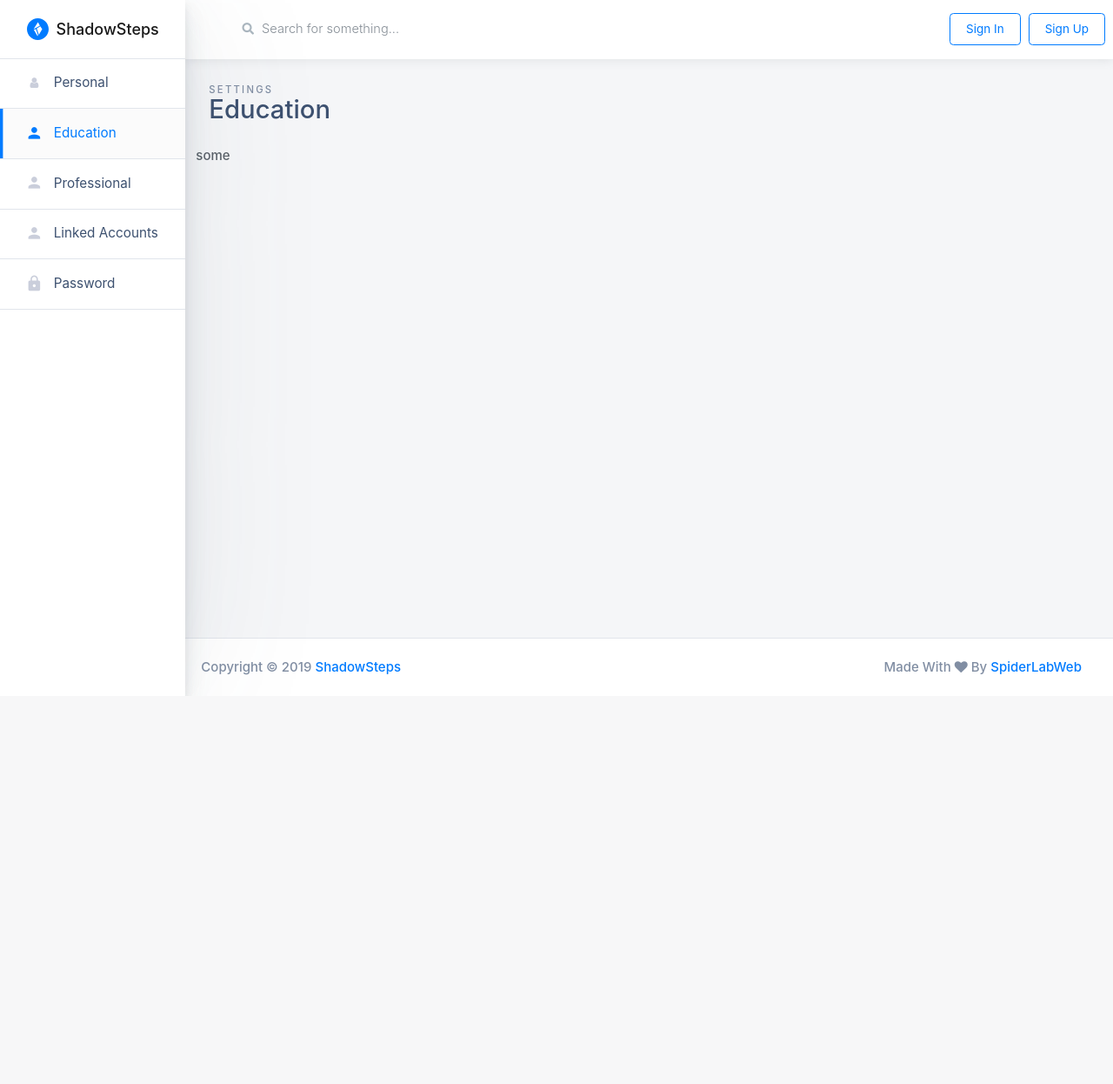
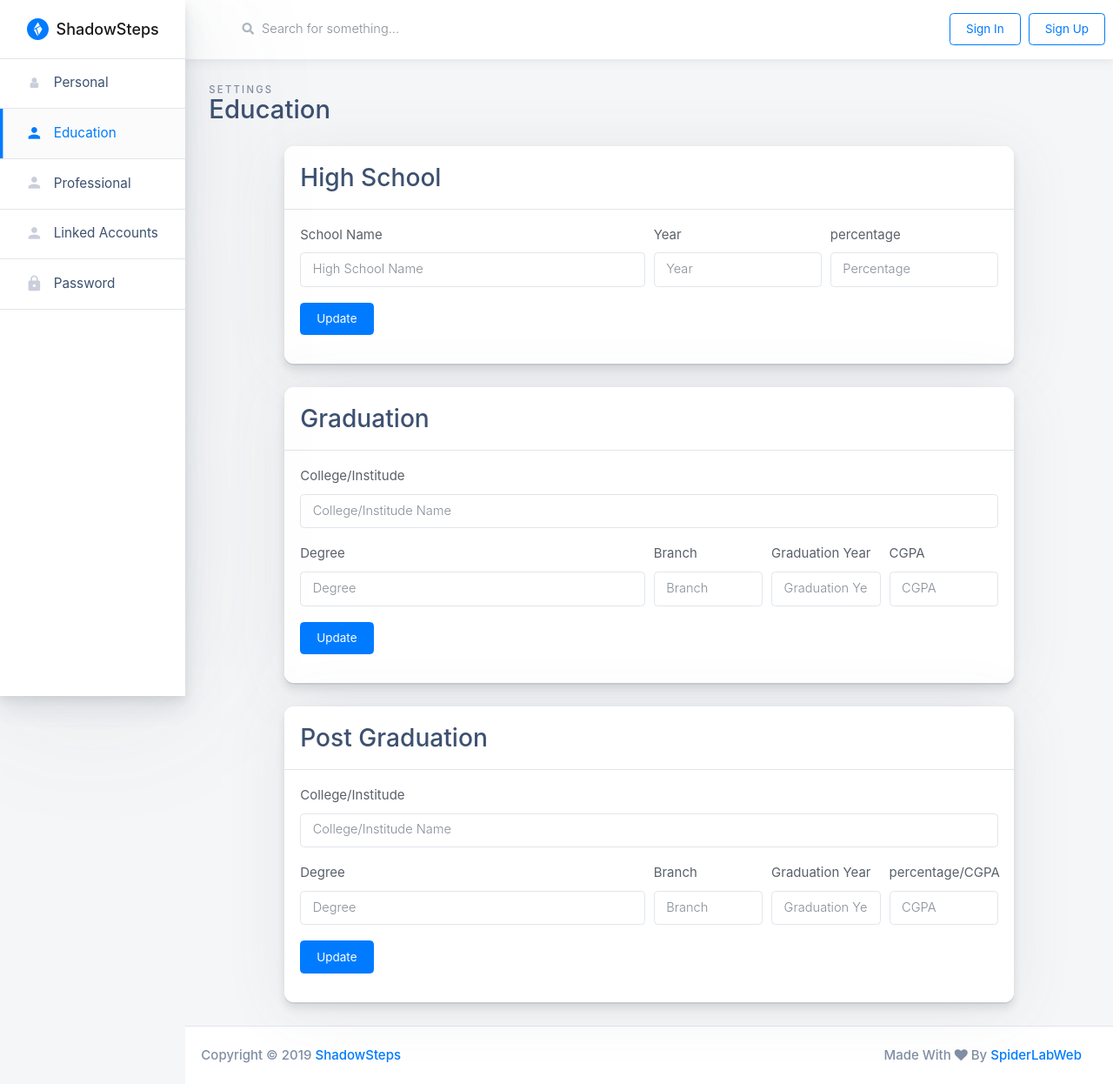
Before and after one commit to georgianamit/Shadowsteps, a Django app: template src/ShadowSteps/account/templates/account/settings.html in a window 1280 px wide, after a click that opens the changed part. Shown: the whole page at 87% size. Before the commit the page ends 800 px from the top, so only its background shows below. Run offline with Django 3.2, Linux system fonts and the light colour scheme; the template is opened without the code that fills it: values that come from a table or form of the project are taken from there, others are empty; some libraries are stand-ins or nearby versions.

Commit message:
completed the personal and education setting

```diff
--- a/src/ShadowSteps/account/forms.py
+++ b/src/ShadowSteps/account/forms.py
@@ -1,6 +1,7 @@
 from django import forms
 from django.contrib.auth.models import User
 from .models import Profile
+import datetime
 
 class SignUpForm(forms.ModelForm):
     username = forms.CharField(widget=forms.TextInput(
@@ -93,7 +94,7 @@ class AvatarUploadForm(forms.ModelForm):
         )
 
 class BioSettingForm(forms.ModelForm):
-    bio = forms.CharField(widget=forms.TextInput(
+    bio = forms.CharField(widget=forms.Textarea(
         attrs={
             'class':"form-control",
             'id':"form1-username",
@@ -117,6 +118,24 @@ class BioSettingForm(forms.ModelForm):
         )
 
 class PersonalProfileSettingForm(forms.ModelForm):
+    GENDER_CHOICES = (
+    ('M', 'Male'),
+    ('F', 'Female'),
+    )
+    dob = forms.DateField(widget=forms.SelectDateWidget(
+        years=range(1980, datetime.date.today().year+1),
+        attrs={
+            'class':"form-control",
+        }
+    ))
+    gender = forms.ChoiceField(
+        choices=GENDER_CHOICES,
+        widget=forms.Select(
+        attrs={
+            'class':"form-control",
+            'id':"form1-gender",
+        }
+    ))
     phone_no = forms.CharField(widget=forms.TextInput(
         attrs={
             'class':"form-control",
@@ -154,7 +173,7 @@ class PersonalProfileSettingForm(forms.ModelForm):
     ))
     class Meta:
         model = Profile
-        fields = ("phone_no", "address", "state", "city", "zip_code")
+        fields = ("gender", "dob", "phone_no", "address", "state", "city", "zip_code")
 
 class PersonalUserSettingForm(forms.ModelForm):
     first_name = forms.CharField(widget=forms.TextInput(
@@ -181,3 +200,111 @@ class PersonalUserSettingForm(forms.ModelForm):
     class Meta:
         model = User
         fields = ("first_name", "last_name", "email")
+
+class HighSchoolSettingForm(forms.ModelForm):
+    high_school = forms.CharField(widget=forms.TextInput(
+        attrs={
+            'class':"form-control",
+            'id':"form1-high-school",
+            'placeholder':"High School Name",
+        }
+    ))
+    hs_year = forms.CharField(widget=forms.TextInput(
+        attrs={
+            'class':"form-control",
+            'id':"form1-hs-year",
+            'placeholder':"Year",
+        }
+    ))
+    hs_percentage = forms.CharField(widget=forms.TextInput(
+        attrs={
+            'class':"form-control",
+            'id':"form1-hs-percentage",
+            'placeholder':"Percentage",
+        }
+    ))
+
+    class Meta:
+        model=Profile
+        fields=("high_school", "hs_year","hs_percentage")
+
+class GraduationSettingForm(forms.ModelForm):
+    g_college = forms.CharField(widget=forms.TextInput(
+        attrs={
+            'class':"form-control",
+            'id':"form1-high-school",
+            'placeholder':"College/Institude Name",
+        }
+    ))
+    g_degree = forms.CharField(widget=forms.TextInput(
+        attrs={
+            'class':"form-control",
+            'id':"form1-hs-year",
+            'placeholder':"Degree",
+        }
+    ))
+    g_branch = forms.CharField(widget=forms.TextInput(
+        attrs={
+            'class':"form-control",
+            'id':"form1-hs-percentage",
+            'placeholder':"Branch",
+        }
+    ))
+    g_year = forms.CharField(widget=forms.TextInput(
+        attrs={
+            'class':"form-control",
+            'id':"form1-hs-percentage",
+            'placeholder':"Graduation Year",
+        }
+    ))
+    g_cgpa = forms.CharField(widget=forms.TextInput(
+        attrs={
+            'class':"form-control",
+            'id':"form1-hs-percentage",
+            'placeholder':"CGPA",
+        }
+    ))
+
+    class Meta:
+        model=Profile
+        fields=("g_college", "g_degree", "g_branch", "g_year", "g_cgpa")
+
+class PostGraduationSettingForm(forms.ModelForm):
+    pg_college = forms.CharField(widget=forms.TextInput(
+        attrs={
+            'class':"form-control",
+            'id':"form1-high-school",
+            'placeholder':"College/Institude Name",
+        }
+    ))
+    pg_degree = forms.CharField(widget=forms.TextInput(
+        attrs={
+            'class':"form-control",
+            'id':"form1-hs-year",
+            'placeholder':"Degree",
+        }
+    ))
+    pg_branch = forms.CharField(widget=forms.TextInput(
+        attrs={
+            'class':"form-control",
+            'id':"form1-hs-percentage",
+            'placeholder':"Branch",
+        }
+    ))
+    pg_year = forms.CharField(widget=forms.TextInput(
+        attrs={
+            'class':"form-control",
+            'id':"form1-hs-percentage",
+            'placeholder':"Graduation Year",
+        }
+    ))
+    pg_cgpa = forms.CharField(widget=forms.TextInput(
+        attrs={
+            'class':"form-control",
+            'id':"form1-hs-percentage",
+            'placeholder':"CGPA",
+        }
+    ))
+    class Meta:
+        model=Profile
+        fields=("pg_college", "pg_degree", "pg_branch", "pg_year", "pg_cgpa")
--- a/src/ShadowSteps/account/templates/account/settings.html
+++ b/src/ShadowSteps/account/templates/account/settings.html
@@ -238,7 +211,102 @@
                 <!-- End Page Header -->
                 <!-- Default Light Table -->
                 <div class="row">
-                  some
+                  <div class="col-lg-10 offset-lg-1">
+                    <div class="card card-small mb-4">
+                      <div class="card-header border-bottom">
+                        <h4 class="m-0">High School</h4>
+                      </div>
+                      <ul class="list-group list-group-flush">
+                        <li class="list-group-item p-3">
+                        <form action="" method="post">
+                        {% csrf_token %}
+                          <div class="form-row">
+                            <div class="form-group col-md-6">
+                              <label for="feFirstName">School Name</label>
+                              {{ hs_form.high_school }}</div>
+                            <div class="form-group col-md-3">
+                              <label for="feLastName">Year</label>
+                              {{ hs_form.hs_year }}</div>
+                            <div class="form-group col-md-3">
+                              <label for="feLastName">percentage</label>
+                              {{ hs_form.hs_percentage }}</div>
+                          </div>
+                          <div>
+                            <button type="submit"  name="update-high-school" class="btn btn-accent">Update</button>
+                          </div>
+                        </form>
+                        </li>
+                      </ul>
+                    </div>
+                    <div class="card card-small mb-4">
+                      <div class="card-header border-bottom">
+                        <h4 class="m-0">Graduation</h4>
+                      </div>
+                      <ul class="list-group list-group-flush">
+                        <li class="list-group-item p-3">
+                        <form action="" method="post">
+                        {% csrf_token %}
+                          <div class="form-row">
+                            <div class="form-group col-md-12">
+                              <label for="feFirstName">College/Institude</label>
+                              {{ g_form.g_college }}</div>
+                          </div>
+                          <div>
+                          <div class="form-row">
+                            <div class="form-group col-md-6">
+                              <label for="feLastName">Degree</label>
+                              {{ g_form.g_degree }}</div>
+                            <div class="form-group col-md-2">
+                              <label for="feLastName">Branch</label>
+                              {{ g_form.g_branch }}</div>
+                            <div class="form-group col-md-2">
+                              <label for="feLastName">Graduation Year</label>
+                              {{ g_form.g_year }}</div>
+                            <div class="form-group col-md-2">
+                              <label for="feLastName">CGPA</label>
+                              {{ g_form.g_cgpa }}</div>
+                          </div>
+                            <button type="submit"  name="update-graduation" class="btn btn-accent">Update</button>
+                          </div>
+                        </form>
+                        </li>
+                      </ul>
+                    </div>
+                    <div class="card card-small mb-4">
+                      <div class="card-header border-bottom">
+                        <h4 class="m-0">Post Graduation</h4>
+                      </div>
+                      <ul class="list-group list-group-flush">
+                        <li class="list-group-item p-3">
+                        <form action="" method="post">
+                        {% csrf_token %}
+                          <div class="form-row">
+                            <div class="form-group col-md-12">
+                              <label for="feFirstName">College/Institude</label>
+                              {{ pg_form.pg_college }}</div>
+                          </div>
+                          <div>
+                          <div class="form-row">
+                            <div class="form-group col-md-6">
+                              <label for="feLastName">Degree</label>
+                              {{ pg_form.pg_degree }}</div>
+                            <div class="form-group col-md-2">
+                              <label for="feLastName">Branch</label>
+                              {{ pg_form.pg_branch }}</div>
+                            <div class="form-group col-md-2">
+                              <label for="feLastName">Graduation Year</label>
+                              {{ pg_form.pg_year }}</div>
+                            <div class="form-group col-md-2">
+                              <label for="feLastName">percentage/CGPA</label>
+                              {{ pg_form.pg_cgpa }}</div>
+                          </div>
+                            <button type="submit"  name="update-graduation" class="btn btn-accent">Update</button>
+                          </div>
+                        </form>
+                        </li>
+                      </ul>
+                    </div>
+                  </div>
                 </div>
                 <!-- End Default Light Table -->
               </div>
```
Also changed, not shown: other parts of src/ShadowSteps/account/templates/account/settings.html (+2 -29 lines), src/ShadowSteps/account/models.py (+28 -3 lines), src/ShadowSteps/account/views.py (+57 -10 lines), src/ShadowSteps/DataCenter/user_1/22308755_107058246719670_3320009823929789997_n.jpg (renamed from src/ShadowSteps/DataCenter/avatars/22308755_107058246719670_3320009823929789997_n_PTr8JrQ.jpg), src/ShadowSteps/account/migrations/0010_auto_20190513_1640.py (added), src/ShadowSteps/account/migrations/0011_auto_20190514_1733.py (added).
